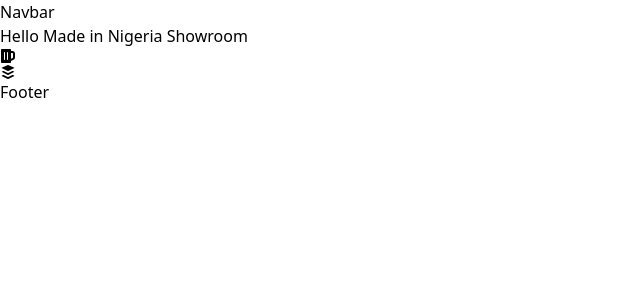
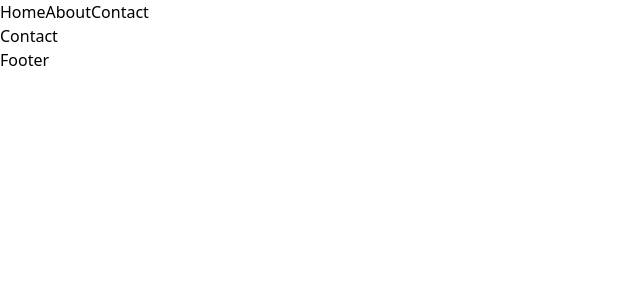
Before and after one commit to Masutexs/Made-in-Nigeria, a React (Vite) app: page /contact in a window 1280 px wide. Shown: the top 300 px of the page, without its empty margins (0-640 px from the left). Built offline with nearby package versions, Linux system fonts and the light colour scheme.

Commit message:
fixed routing issue

```diff
--- a/src/App.jsx
+++ b/src/App.jsx
@@ -1,16 +1,17 @@
 import { BrowserRouter, Route, Routes  } from "react-router-dom";
 import './App.css'
 import Home from "./pages/landing-pages/home";
-import ErrorPage from "./pages/error-page";
+import ErrorPage from "./pages/landing-pages/error-page";
+import Contact from "./pages/landing-pages/contact";
 
 function App() {
   return (
     <BrowserRouter>
     <Routes>
-      <Route path="/" element={<Home />}>
+      <Route exact path="/" element={<Home />} />
         {/* <Route index element={<Home />} /> */}
-        <Route path="*" element={<ErrorPage />} />
-      </Route>
+      <Route exact path="/contact" element={<Contact />} />
+        <Route exact path="*" element={<ErrorPage />} />
     </Routes>
   </BrowserRouter>
   )
--- a/src/components/shared-components/navbar/navbar.jsx
+++ b/src/components/shared-components/navbar/navbar.jsx
@@ -1,11 +1,17 @@
 import React from 'react'
+import { Outlet, Link } from 'react-router-dom'
 
 function Navbar() {
   return (
     <div>
-        Navbar
+      <nav>
+      <Link to={'/'}>Home</Link>
+      <Link to={'/about'}>About</Link>
+      <Link to={'/contact'}>Contact</Link>
 
+      </nav>
 
+      <Outlet />
     </div>
   )
 }
--- a/src/pages/error-page.jsx
+++ /dev/null
@@ -1,14 +0,0 @@
-import React from 'react'
-import { Link } from 'react-router-dom'
-import Home from './landing-pages/home'
-
-function ErrorPage() {
-  return (
-    <div>
-        Oops, wrong page, go to
-        <Home/>
-    </div>
-  )
-}
-
-export default ErrorPage
--- /dev/null
+++ b/src/pages/landing-pages/contact.jsx
@@ -0,0 +1,10 @@
+import React from 'react'
+import Layout from '../../components/shared-components/layout/layout'
+
+function Contact() {
+  return (
+    <Layout>Contact</Layout>
+  )
+}
+
+export default Contact
--- /dev/null
+++ b/src/pages/landing-pages/error-page.jsx
@@ -0,0 +1,15 @@
+import React from 'react'
+import { Link } from 'react-router-dom'
+import Layout from '../../components/shared-components/layout/layout'
+
+function ErrorPage() {
+  return (
+    <div>
+
+        Oops, wrong page, go to
+        <Link to={'/'}> <button>Home</button></Link>
+    </div>
+  )
+}
+
+export default ErrorPage
--- a/src/pages/landing-pages/home.jsx
+++ b/src/pages/landing-pages/home.jsx
@@ -5,7 +5,6 @@ import { FaBuffer } from 'react-icons/fa';
 
 function Home() {
     return (
-        <div>
             <Layout>
                 <div className='text-center'>
                     Hello Made in Nigeria Showroom
@@ -13,7 +12,6 @@ function Home() {
                     <FaBuffer />
                 </div>
             </Layout>
-        </div>
     )
 }
 
```
